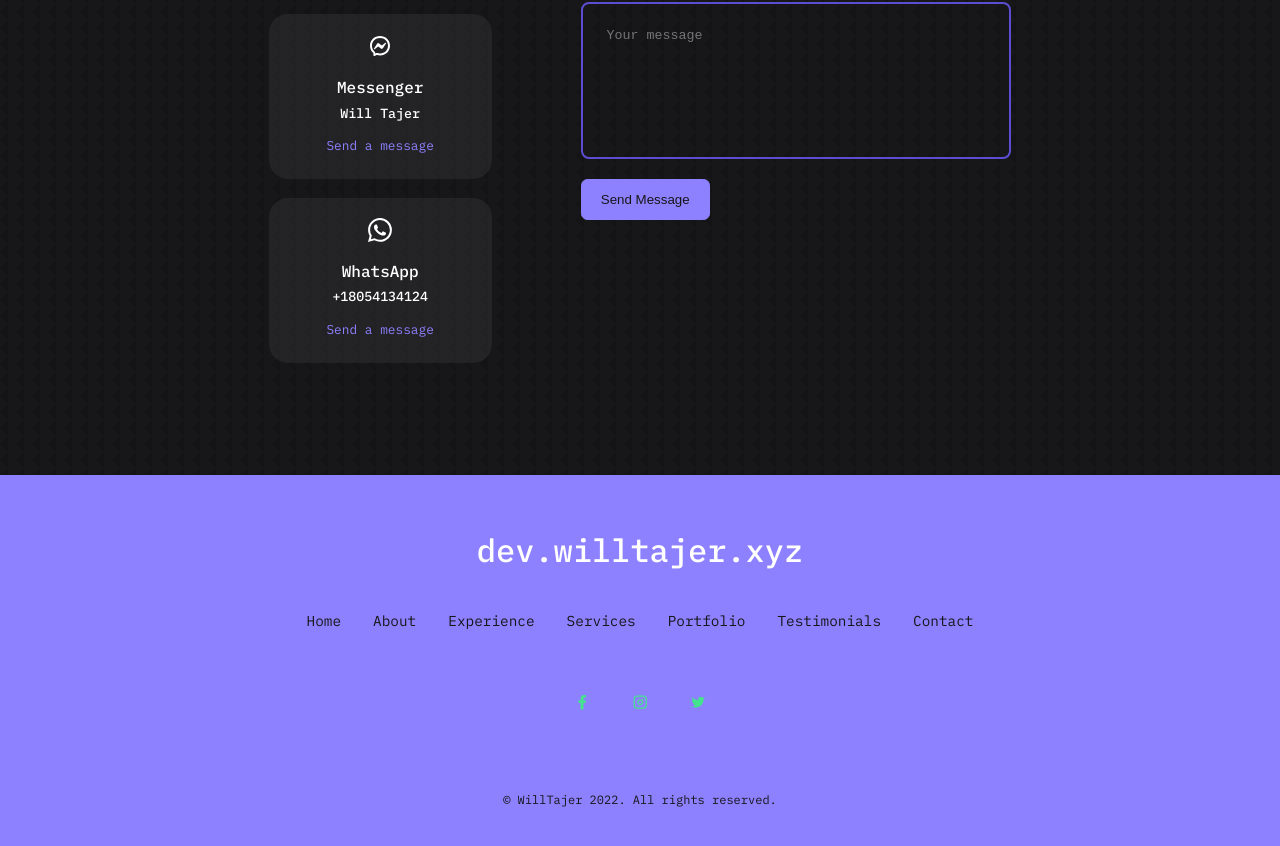
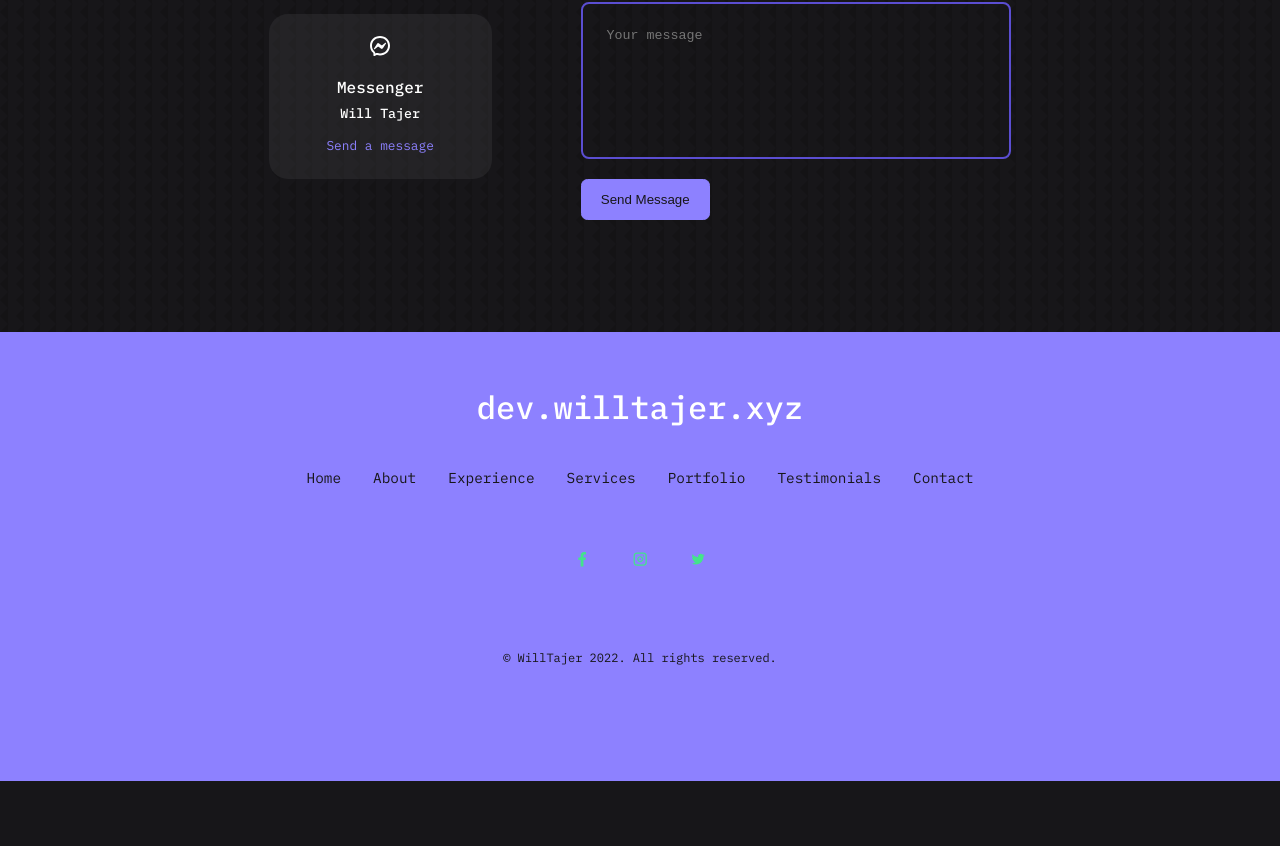
Before and after one commit to knahtuoy/portfolio-react-app, a React (Create React App) app: page / in a window 1280 px wide. Shown: the part 3164-4010 px from the top of the page. After the commit the page ends 3945 px from the top, so only its background shows below. Built offline with nearby package versions, Linux system fonts and the light colour scheme.

Commit message:
Commented out whatsapp contact option

```diff
--- a/src/components/contact/Contact.jsx
+++ b/src/components/contact/Contact.jsx
@@ -39,12 +39,12 @@ const Contact = () => {
             <h5>Will Tajer</h5>
             <a href="https://m.me/WillTajer" target="_blank">Send a message</a>
           </article>
-          <article className="contact__option">
+          {/* <article className="contact__option">
             <BsWhatsapp class='contact__option-icon'/>
             <h4>WhatsApp</h4>
             <h5>+18054134124</h5>
             <a href="https://https://api.whatsapp.com/send?phone+18054134124" target="_blank">Send a message</a>
-          </article>
+          </article> */}
         </div>
         {/* END OF CONTACT OPTIONS */}
         <form ref={form} onSubmit={sendEmail}>
```
Also changed, not shown: 1 other file (tests, documents, lock files or other folders).
